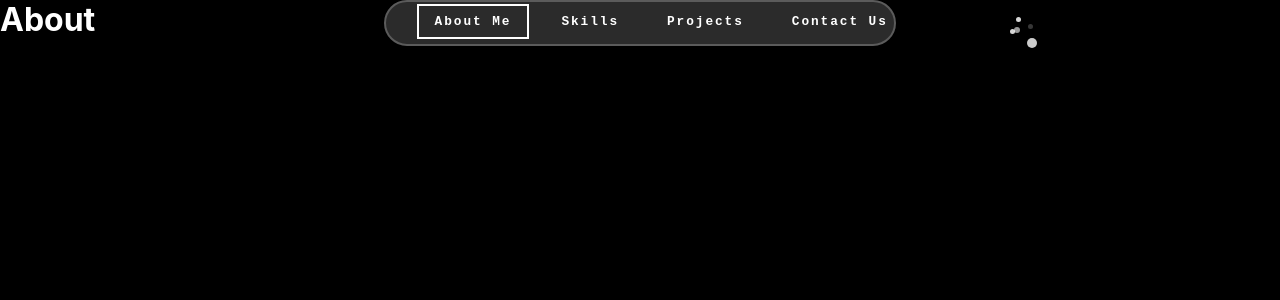
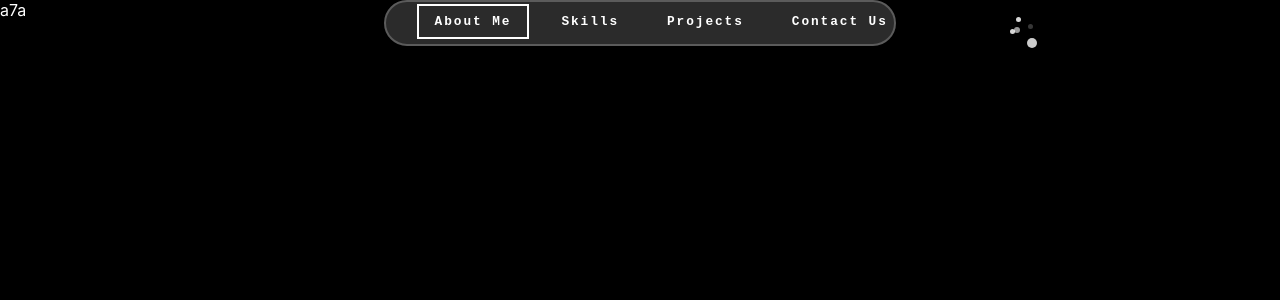
Before and after one commit to AndrewidRizk/Portfolio, a React (Create React App) app in the folder portfolio/: page /about in a window 1280 px wide. Shown: the top 300 px of the page. Built offline with nearby package versions, Linux system fonts and the light colour scheme; some icons are missing.

Commit message:
Update About.js

```diff
--- a/portfolio/src/components/Pages/About.js
+++ b/portfolio/src/components/Pages/About.js
@@ -1,10 +1,11 @@
 import React from "react";
 import "./Styles/About.css";
+import { Link } from "react-scroll";
 
 export const About = () => {
   return (
-    <div>
-      <h1>About</h1>
+    <div >
+      a7a
     </div>
   );
-};
+}
```
